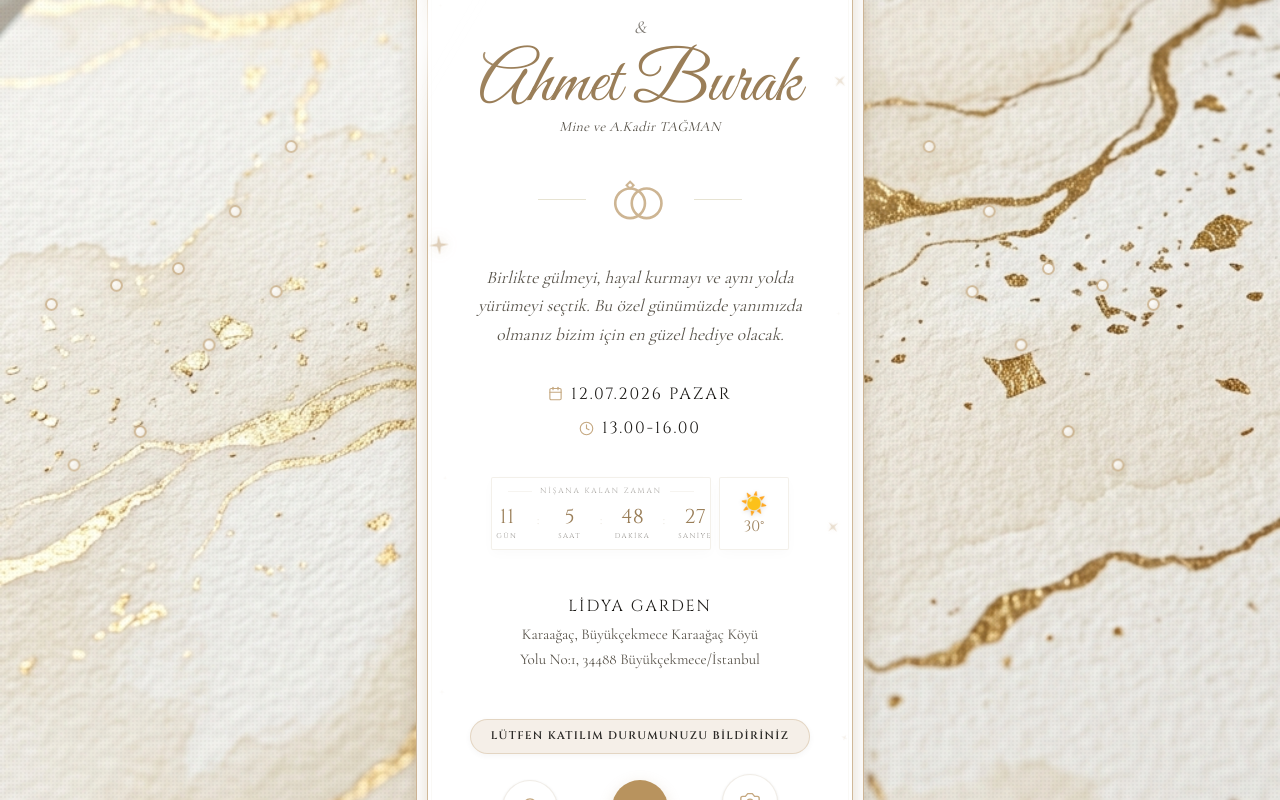
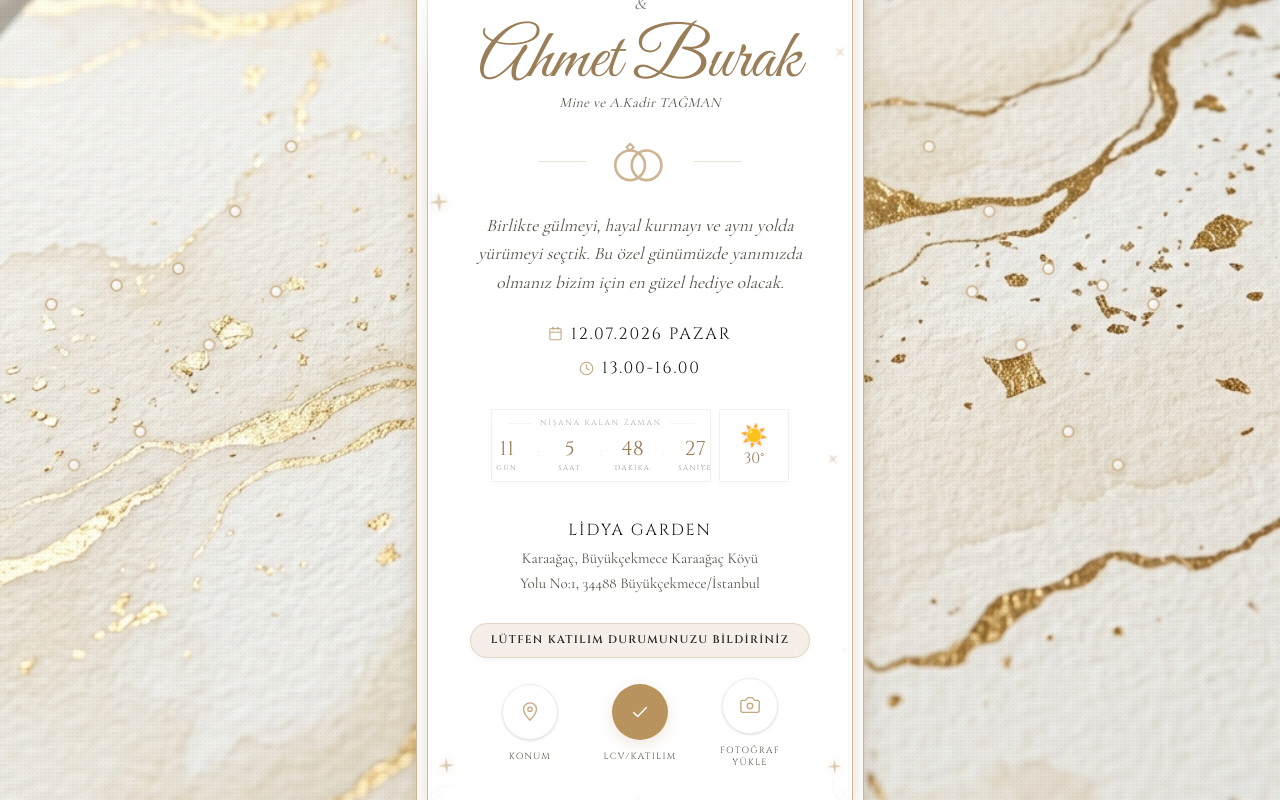
Before and after one commit to alperentagmann/ahmet-nesrin-nisan, a Next.js app: page /invite in a window 1280 px wide. Shown: the part 340-1140 px from the top of the page. Built offline with nearby package versions, Linux system fonts and the light colour scheme; no server answers.

Commit message:
style: kartin genelindeki fazla bosluklar ve paddingler daraltildi

```diff
--- a/app/invite/page.tsx
+++ b/app/invite/page.tsx
@@ -216,7 +216,7 @@ export default function InvitePage() {
       />
 
       {/* The Invitation Card */}
-      <div className="relative w-full max-w-sm sm:max-w-md bg-paper border border-olive-soft/35 px-6 py-12 sm:px-10 sm:py-14 shadow-[0_16px_40px_rgba(28,26,23,0.03)] rounded-[3px] flex flex-col items-center text-center gap-7 sm:gap-8 animate-[fadeIn_0.7s_ease-out] luxury-card border-glow-breath z-20">
+      <div className="relative w-full max-w-sm sm:max-w-md bg-paper border border-olive-soft/35 px-5 py-10 sm:px-8 sm:py-12 shadow-[0_16px_40px_rgba(28,26,23,0.03)] rounded-[3px] flex flex-col items-center text-center gap-5 sm:gap-6 animate-[fadeIn_0.7s_ease-out] luxury-card border-glow-breath z-20">
         {/* Glossy Light Sweep (Yanarlı Dönerli Altın Işık Süzmesi) */}
         <div className="light-sweep-container">
           <div className="light-sweep" />
@@ -305,7 +305,7 @@ export default function InvitePage() {
         </div>
 
         {/* Intertwined Engagement Rings Divider */}
-        <div className="flex items-center gap-4.5 z-10 opacity-85 my-2">
+        <div className="flex items-center gap-4.5 z-10 opacity-85 my-0.5">
           <div className="w-12 h-px bg-line" />
           <svg width="72" height="48" viewBox="0 0 48 32" fill="none" className="text-olive scale-110">
             {/* Left Ring (engagement/diamond ring) */}
@@ -365,7 +365,7 @@ export default function InvitePage() {
         </div>
 
         {/* Action buttons */}
-        <div className="flex flex-col items-center gap-5 pt-4 z-10">
+        <div className="flex flex-col items-center gap-5 pt-1 z-10">
           {/* LCV Reminder */}
           <div className="animate-[pulse_3s_ease-in-out_infinite]">
             <p className="font-display text-[11px] font-semibold tracking-[0.12em] uppercase text-ink bg-[#c5a880]/20 py-2 px-5 rounded-full border border-[#c5a880]/40 text-center shadow-[0_2px_8px_rgba(0,0,0,0.05)]">
```
